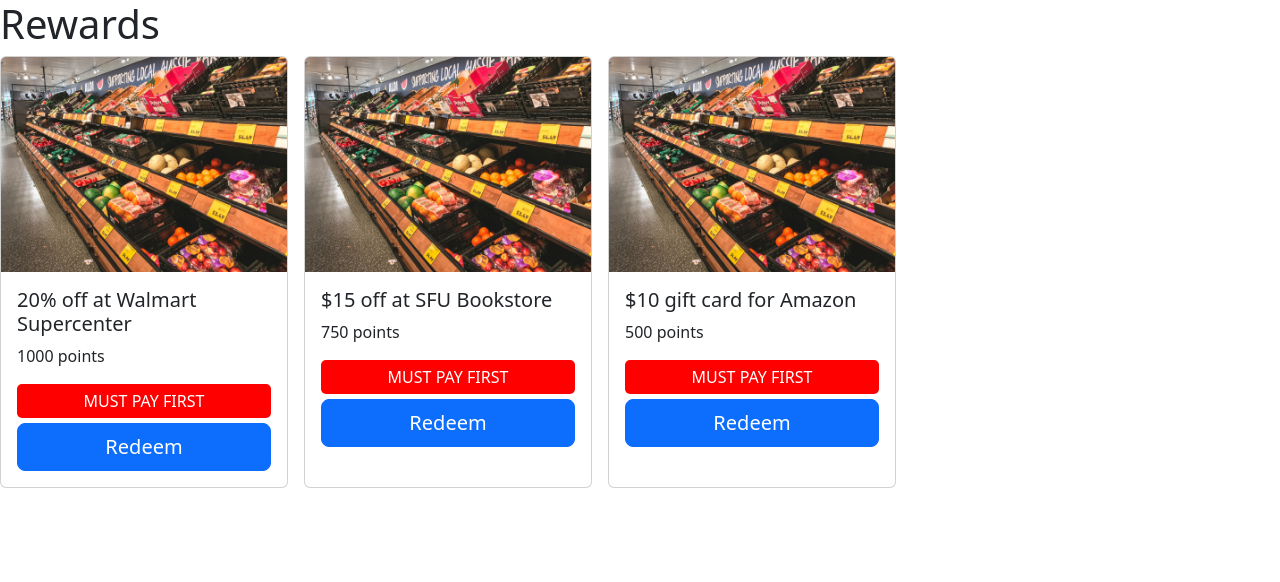
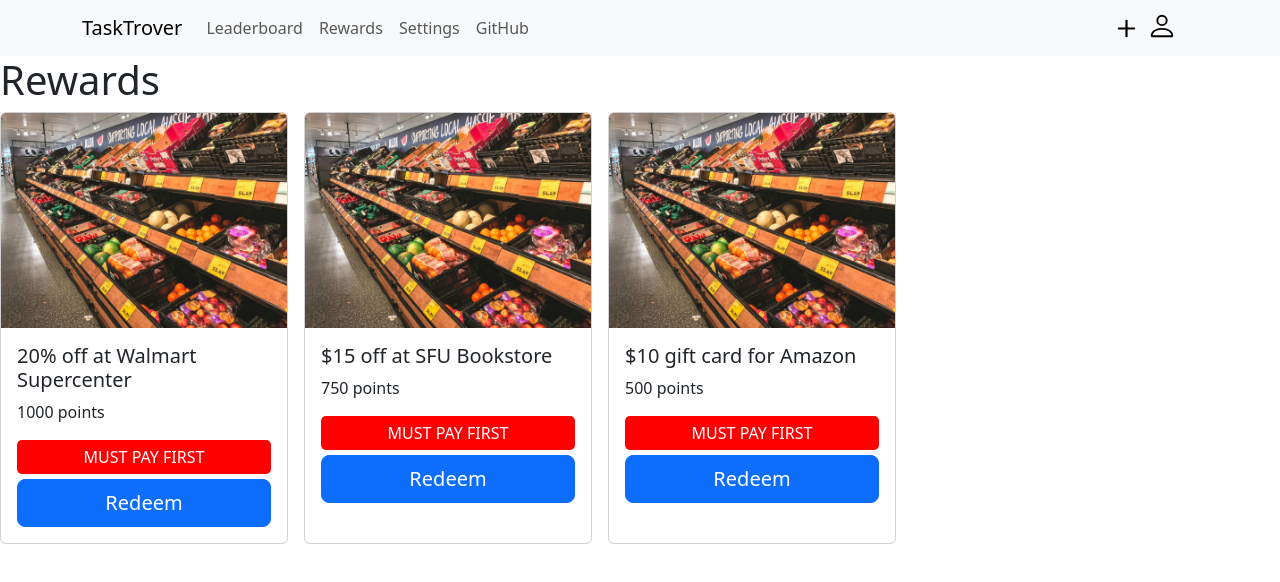
Before and after one commit to dqhntt/nwHacks24-project, a React (Create React App) app in the folder frontend/: page /rewards in a window 1280 px wide. Shown: the top 582 px of the page. Built offline with nearby package versions, Linux system fonts and the light colour scheme.

Commit message:
Fix nav bar links

```diff
--- a/frontend/src/components/Navigation.jsx
+++ b/frontend/src/components/Navigation.jsx
@@ -14,11 +14,10 @@ export default function Navigation() {
     <div>
       <Navbar expand="lg" className="bg-body-tertiary">
         <Container>
-          <Navbar.Brand href="#home">TaskTrover</Navbar.Brand>
+          <Navbar.Brand href="\">TaskTrover</Navbar.Brand>
           <Navbar.Toggle aria-controls="basic-navbar-nav" />
           <Navbar.Collapse id="basic-navbar-nav">
             <Nav className="me-auto">
-              <Nav.Link href="./Home">Home</Nav.Link>
               <Nav.Link href="/Leaderboards">Leaderboard</Nav.Link>
               <Nav.Link href="/Rewards">Rewards</Nav.Link>
               <Nav.Link href="/Settings">Settings</Nav.Link>
--- a/frontend/src/pages/Leaderboards.jsx
+++ b/frontend/src/pages/Leaderboards.jsx
@@ -1,9 +1,13 @@
 import React from "react";
+import Navigation from "../components/Navigation";
 
 export default function Leaderboards() {
   return (
-    <div>
-      <h1>Leaderboards</h1>
-    </div>
+    <>
+      <Navigation></Navigation>
+      <div>
+        <h1>Leaderboards</h1>
+      </div>
+    </>
   );
 }
--- a/frontend/src/pages/Rewards.jsx
+++ b/frontend/src/pages/Rewards.jsx
@@ -1,15 +1,26 @@
 import React, { useState } from "react";
 import RewardCard from "../components/RewardCard";
+import Navigation from "../components/Navigation";
 import "bootstrap/dist/css/bootstrap.min.css";
 
 export default function Rewards() {
   return (
     <>
+      <Navigation></Navigation>
       <h1>Rewards</h1>
-      <div style={{ display: "flex"}}>
-        <RewardCard title="20% off at Walmart Supercenter" numPoints={1000}></RewardCard>
-        <RewardCard title="$15 off at SFU Bookstore" numPoints={750}></RewardCard>
-        <RewardCard title="$10 gift card for Amazon" numPoints={500}></RewardCard>
+      <div style={{ display: "flex" }}>
+        <RewardCard
+          title="20% off at Walmart Supercenter"
+          numPoints={1000}
+        ></RewardCard>
+        <RewardCard
+          title="$15 off at SFU Bookstore"
+          numPoints={750}
+        ></RewardCard>
+        <RewardCard
+          title="$10 gift card for Amazon"
+          numPoints={500}
+        ></RewardCard>
       </div>
     </>
   );
--- a/frontend/src/pages/Settings.jsx
+++ b/frontend/src/pages/Settings.jsx
@@ -1,9 +1,11 @@
 import React from "react";
+import Navigation from "../components/Navigation";
 
 export default function Settings() {
   return (
-    <div>
+    <>
+      <Navigation></Navigation>
       <h1>Settings</h1>
-    </div>
+    </>
   );
 }
```
